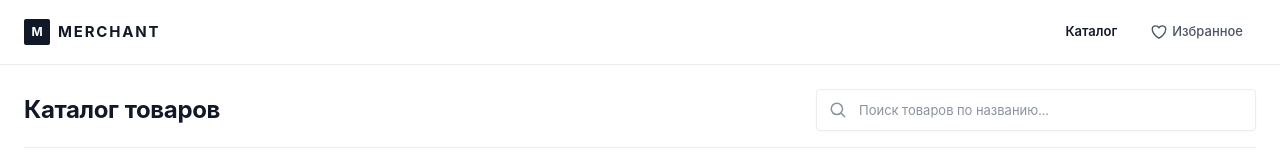
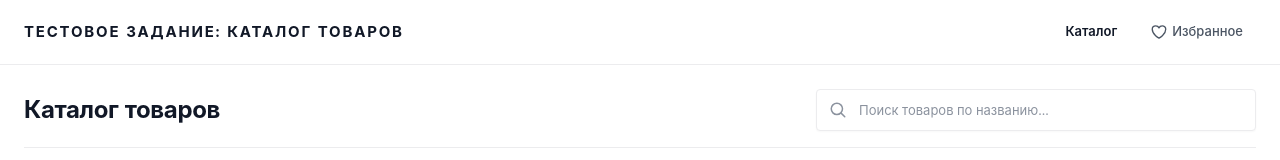
Before and after one commit to amadesya/Dinamic_TestTask, a React (Vite) app in the folder product-catalog/: page / in a window 1280 px wide. Shown: the top 160 px of the page. Built offline with nearby package versions, Linux system fonts and the light colour scheme; no server answers.

Commit message:
Update Header logo text

```diff
--- a/product-catalog/src/components/Layout/Header.tsx
+++ b/product-catalog/src/components/Layout/Header.tsx
@@ -10,9 +10,8 @@ export const Header: React.FC = () => {
   return (
     <header className={styles.header}>
       <div className={styles.container}>
-        <Link to="/" className={styles.logo} aria-label="MERCHANT Главная">
-          <span className={styles.logoMark}>M</span>
-          <span className={styles.logoText}>MERCHANT</span>
+        <Link to="/" className={styles.logo} aria-label="Тестовое задание">
+          <span className={styles.logoText}>Тестовое задание: Каталог товаров</span>
         </Link>
 
         <nav className={styles.nav}>
```
